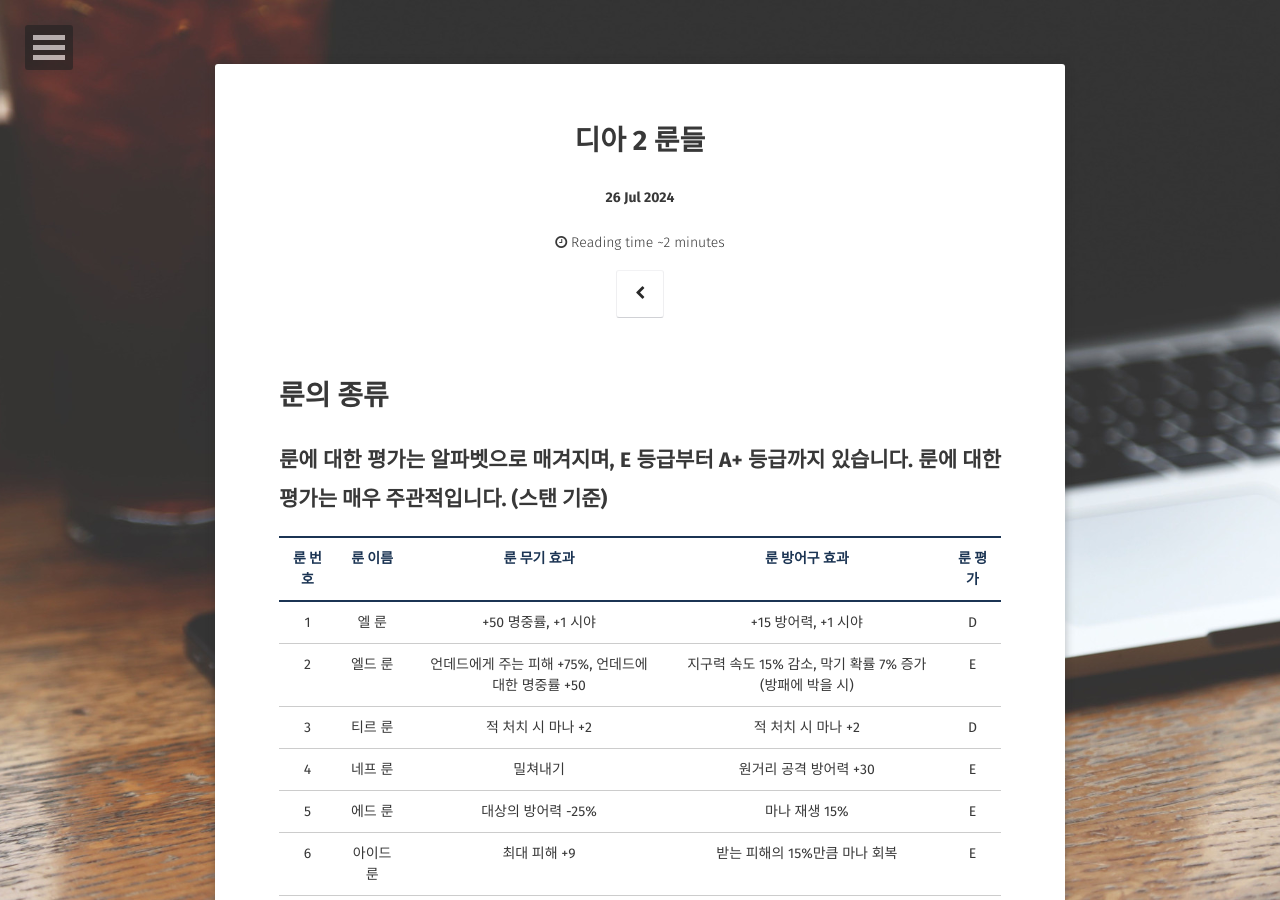
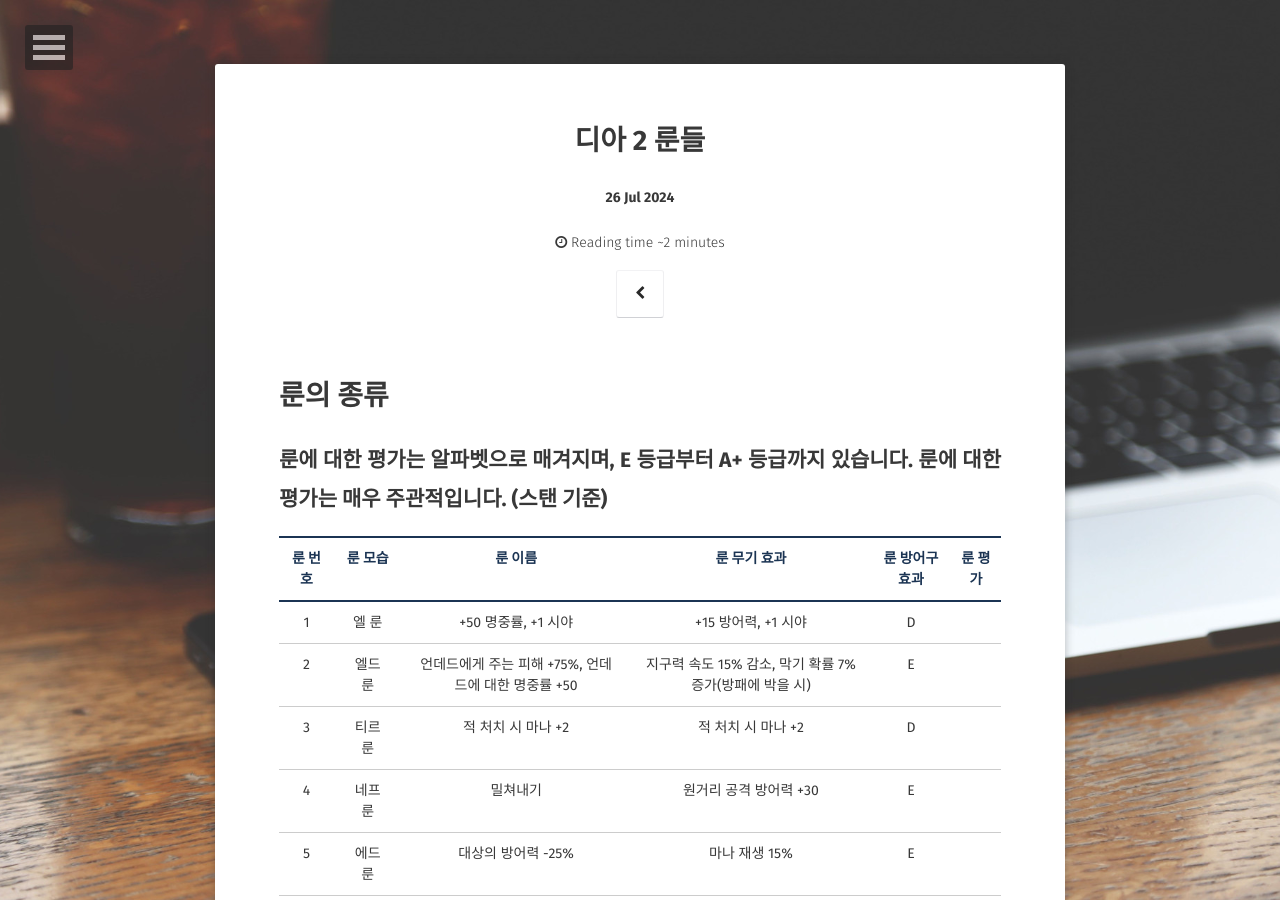
Before and after one commit to SilverTiger152/silvertiger152.github.com, a Jekyll site: the page built from _posts/2024-07-26-diablo-runes.md, in a window 1280 px wide and 900 px high. Built offline with Jekyll 4.4.1, drawn with Linux system fonts in a browser that asks for light colours; some web fonts are replaced; comment, search, counter and statistics services are not loaded.

Commit message:
Update 2024-07-26-diablo-runes.md

```diff
--- a/_posts/2024-07-26-diablo-runes.md
+++ b/_posts/2024-07-26-diablo-runes.md
@@ -39,8 +39,8 @@ comments: true
 # 룬의 종류
 ## 룬에 대한 평가는 알파벳으로 매겨지며, E 등급부터 A+ 등급까지 있습니다. 룬에 대한 평가는 매우 **주관적**입니다. (스탠 기준)
 
-|룬 번호|룬 이름|룬 무기 효과|룬 방어구 효과|룬 평가|
-|:---:|:---:|:---:|:---:|:---:|
+|룬 번호|룬 모습|룬 이름|룬 무기 효과|룬 방어구 효과|룬 평가|
+|:---:|:---:|:---:|:---:|:---:|:---:
 |1|엘 룬|+50 명중률, +1 시야|+15 방어력, +1 시야|D|
 |2|엘드 룬|언데드에게 주는 피해 +75%, 언데드에 대한 명중률 +50|지구력 속도 15% 감소, 막기 확률 7% 증가(방패에 박을 시)|E|
 |3|티르 룬|적 처치 시 마나 +2|적 처치 시 마나 +2|D|
```
